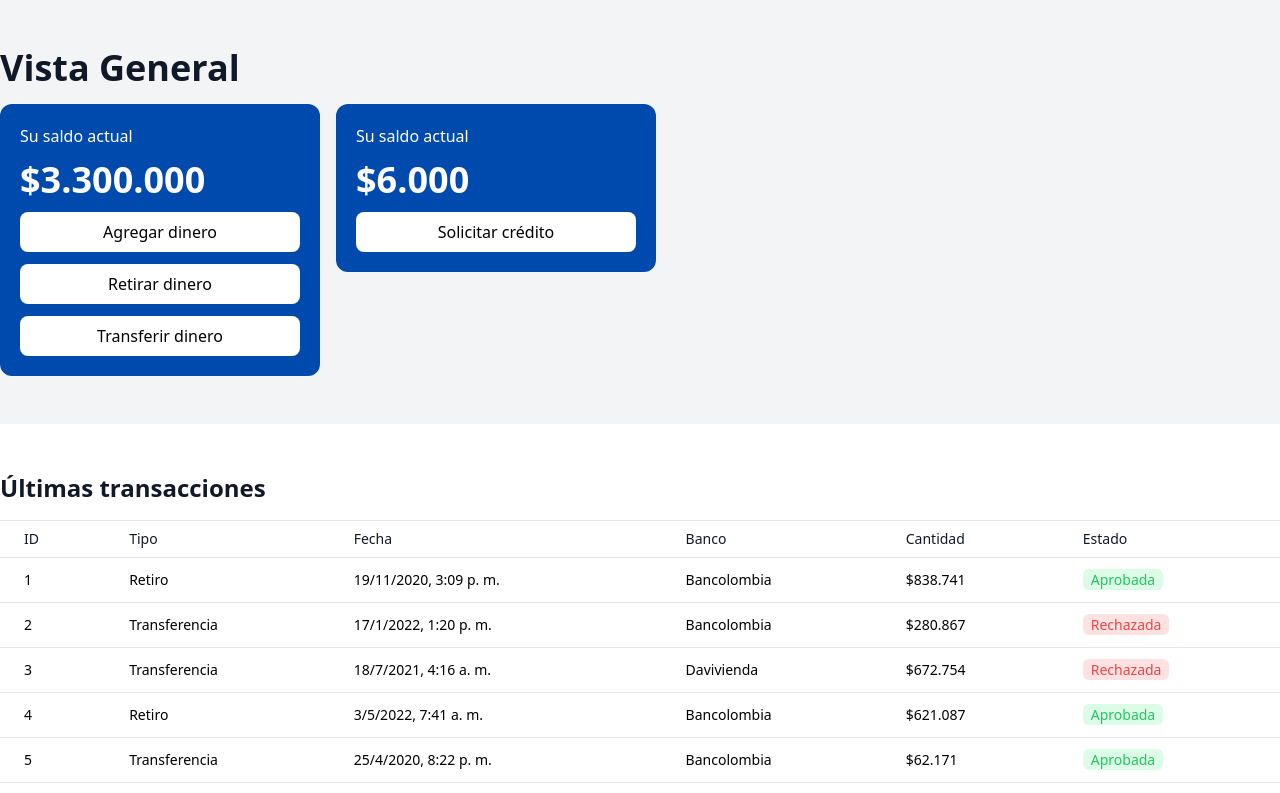
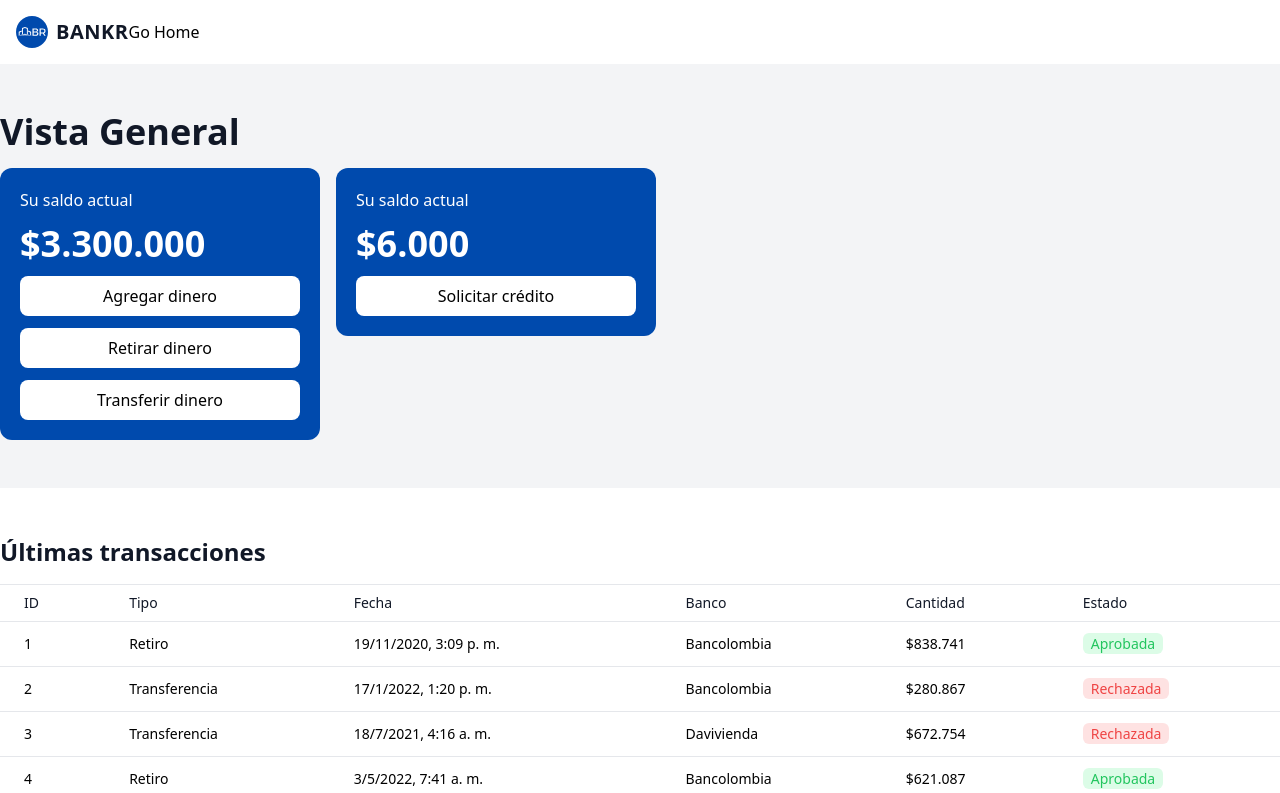
Before and after one commit to Milly00/bancarapida, a Vue app: page /customer in a window 1280 px wide. Shown: the top 793 px of the page. Built offline with nearby package versions, Linux system fonts and the light colour scheme.

Commit message:
refactor: use Layout component

```diff
--- a/src/views/customer/Dashboard.vue
+++ b/src/views/customer/Dashboard.vue
@@ -1,8 +1,14 @@
 <script setup>
 import { GeneralView, LatestTransactions } from '@/components/customer'
+import { Layout, Header } from '@/components/ui'
 </script>
 
 <template>
-  <GeneralView />
-  <LatestTransactions />
+  <Layout>
+    <template #header>
+      <Header></Header>
+    </template>
+    <GeneralView />
+    <LatestTransactions />
+  </Layout>
 </template>
```
